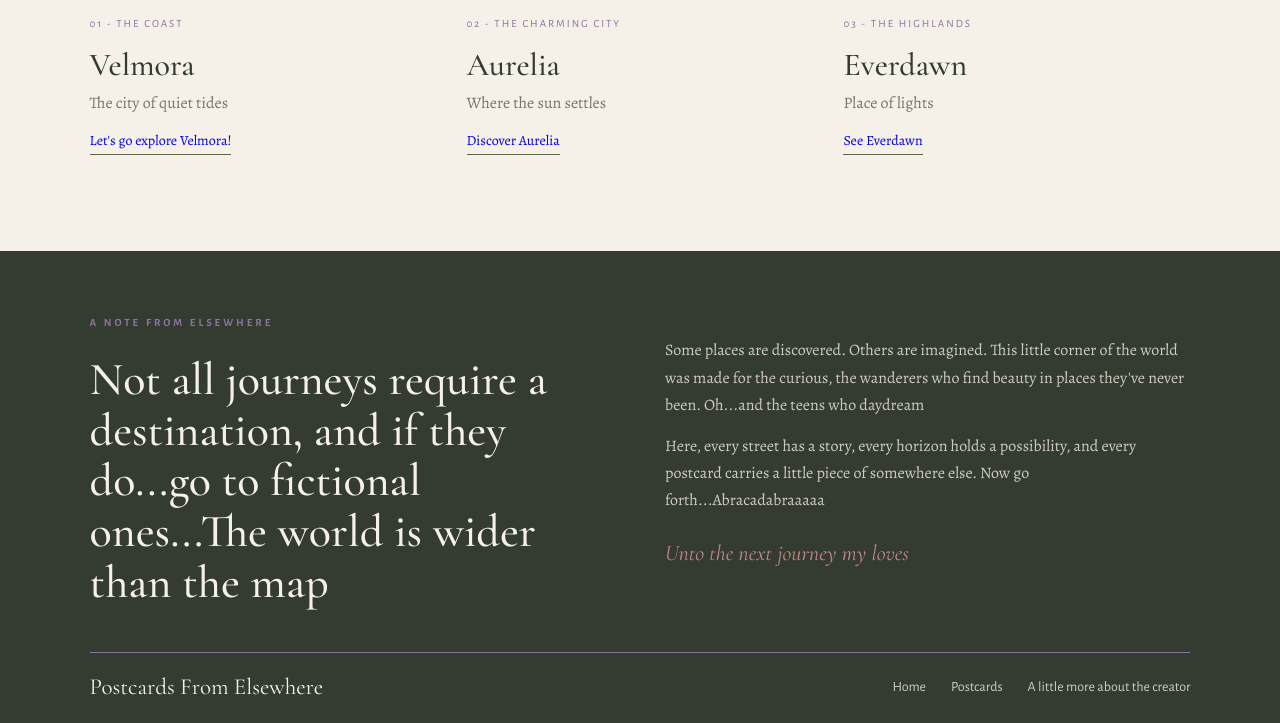
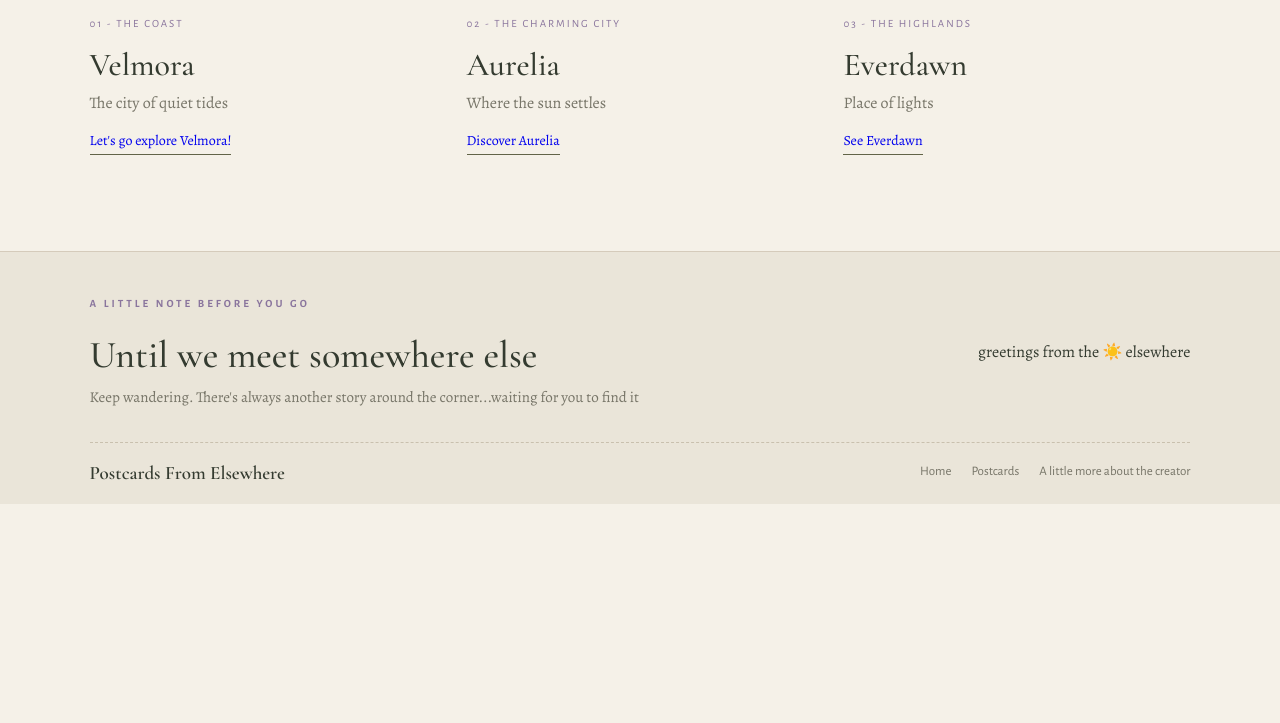
Before and after one commit to Amanda101322/Postcards-From-Elsewhere, a plain HTML site: page index.html in a window 1280 px wide. Shown: the part 1378-2101 px from the top of the page. After the commit the page ends 1882 px from the top, so only its background shows below. Drawn offline with nearby package versions, Linux system fonts and the light colour scheme.

Commit message:
restyled footer

```diff
--- a/index.html
+++ b/index.html
@@ -33,7 +33,6 @@
             </div>
             <div class="hero-image">
                 <img src="images/fine-hero.jpg" alt="A quiet coastal town">
-                <p>Somewhere along the edge of the known world</p>
             </div>
         </section>
         <section class="destinations" id="destinations">
@@ -74,18 +73,17 @@
             </div>
         </section>
     </main>
-    <footer class="closing-section" id="about">
-            <div class="closing-content">
-                <div class="closing-heading">
-                <p class="intro">A NOTE FROM ELSEWHERE</p>
-                <h2>Not all journeys require a destination, and if they do...go to fictional ones...The world is wider than the map</h2>
-            </div>
-            <div class="closing-text">
-                <p>
-                    Some places are discovered. Others are imagined. This little corner of the world was made for the curious, the wanderers who find beauty in places they've never been. Oh...and  the teens who daydream
-                </p>
-                <p>Here, every street has a story, every horizon holds a possibility, and every postcard carries a little piece of somewhere else. Now go forth...Abracadabraaaaa</p>
-                <p class="closing-signoff">Unto the next journey my loves</p>
+    <footer class="closing-section">
+            <div class="footer-top">
+                <div class="footer-message">
+                <p class="intro">A LITTLE NOTE BEFORE YOU GO</p>
+                <h2>Until we meet somewhere else</h2>
+                <p>Keep wandering. There's always another story around the corner...waiting for you to find it</p>
+                </div>
+            <div class="postmarks">
+                <span>greetings from the</span>
+                <strong>☀️</strong>
+                <span>elsewhere</span>
                 </div>
                 </div>
 
@@ -97,7 +95,6 @@
                         <a href="about.html">A little more about the creator</a>
                     </nav>
                 </div>
-            </div>
             </footer>
 </body>
 </html>
--- a/style.css
+++ b/style.css
@@ -139,66 +139,82 @@ h1, h2, h3 {
     margin: 8px 0;
 }
 .closing-section {
-    background-color: #343b30;
-    color: #f5f1e8;
-    padding: 65px 7% 22px;
-}
-.closing-content {
-    display: grid;
-    grid-template-columns: 1fr 1fr;
-    gap: 50px;
-    align-items: center;
-    padding-bottom: 45px;
+    background-color: #eae5d9;
+    padding: 45px 7% 20px;
+    border-top: 1px solid #d5cbbb;
 }
 .footer-bottom {
-    border-top: 1px solid #8a759d;
-    padding-top: 20px;
+    border-top: 1px dashed #c9c0ae;
+    padding-top: 18px;
     display: flex;
     justify-content: space-between;
     align-items: center;
-    gap: 25px;
+    gap: 20px;
     flex-wrap: wrap;
 }
 .footer-links {
     display: flex;
-    gap: 25px;
+    gap: 20px;
     flex-wrap: wrap;
 }
-.closing-heading.intro {
-    color: #edc89b;
-}
-.closing-heading h2 {
-    font-size: 46px;
-    max-width: 480px;
-    font-weight: 500;
-    line-height: 1.1;
-}
-.closing-text p {
-    color: #d0cbbf;
-    font-size: 16px;
-    line-height: 1.7;
-    margin-bottom: 14px;
-}
-.closing-text .closing-signoff {
-    color: #c2898b;
-    margin-top: 20px;
-    font-style: italic;
-    font-size: 22px;
-    font-family: 'Cormorant Garamond', serif;
-}
 .footer-logo {
-    color: #f5f1e8;
+    color: #343b30;
     text-decoration: none;
     font-family: 'Cormorant Garamond', serif;
-    font-size: 23px;
+    font-size: 19px;
+    font-weight: 600;
 }
 .footer-links a {
-    color: #d0cbbf;
+    color: #777568;
     text-decoration: none;
-    transition: color 0.3s ease;
-    font-size: 14px;
+    font-size: 13px;
     font-family: 'Alegreya Sans', sans-serif;
 }
 .footer-links a:hover {
-    color: #8ba0c2;
+    color: #8a795d;
 }
+.footer-top {
+    display: flex;
+    justify-content: space-between;
+    align-items: center;
+    gap: 30px;
+    padding-bottom: 35px;
+}
+.footer-message h2 {
+    font-size: 38px;
+    margin-bottom: 10px;
+    line-height: 1.1;
+    font-weight: 500;
+}
+.footer-message.intro{
+    color: #8a759d;
+    margin-bottom: 12px;
+}
+.postmark {
+    width: 105px;
+    height: 105px;
+    border: 1px solid #a47d67;
+    flex-shrink: 0;
+    transform: rotate(10deg);
+    border-radius: 50%;
+    color: #a47d67;
+    display: flex;
+    flex-direction: column;
+    align-items: center;
+    border-radius: 50%;
+    justify-content: center;
+}
+.footer-message>p:last-child {
+    color: #777568;
+    font-size: 15px;
+}
+.postmark span {
+    font-family: 'Alegreya Sans', sans-serif;
+    font-size: 8px;
+    letter-spacing: 1.5px;
+}
+.postmark strong {
+    font-size: 32px;
+    font-weight: 400;
+    line-height: 1.1;
+}
```
